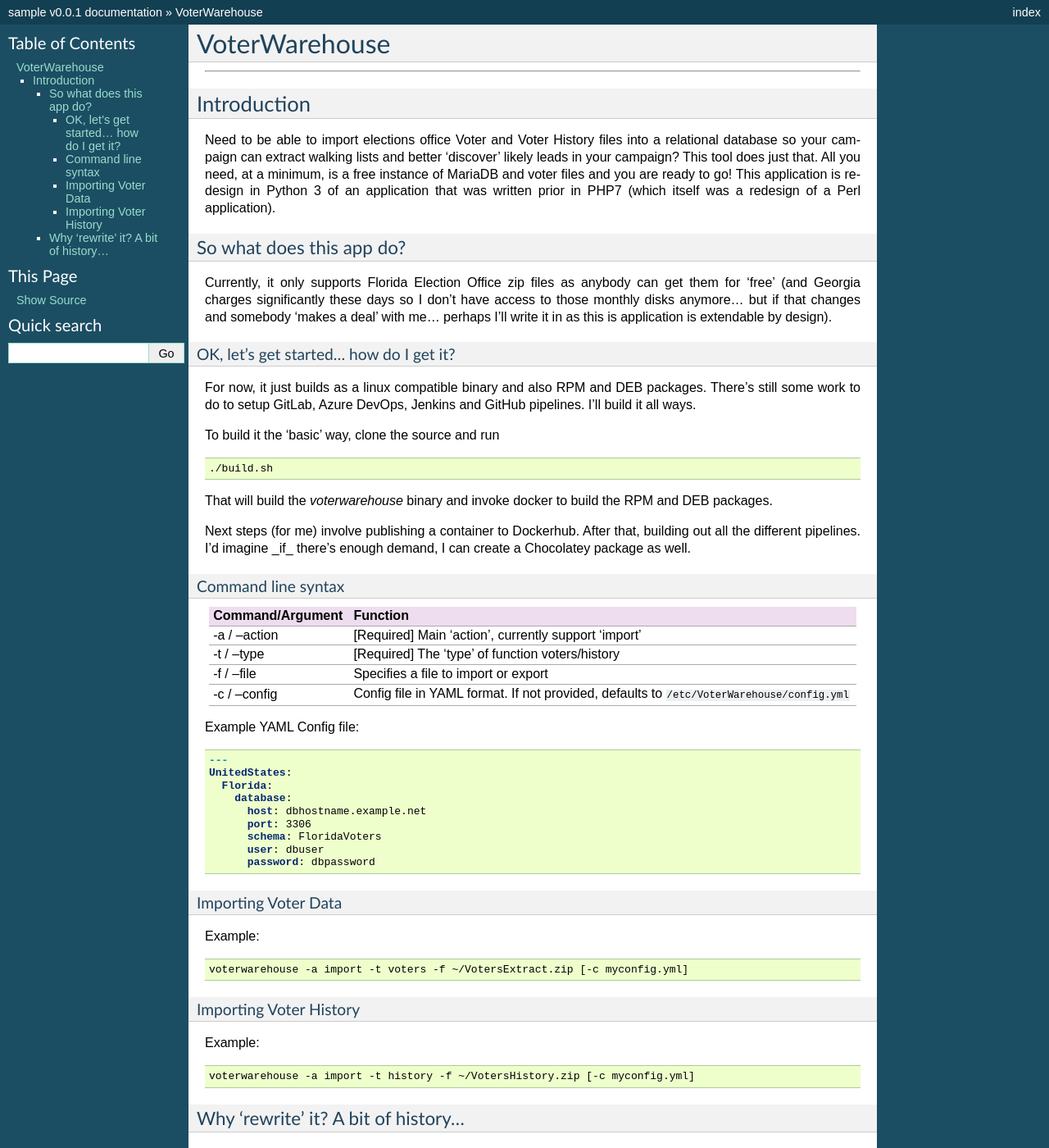
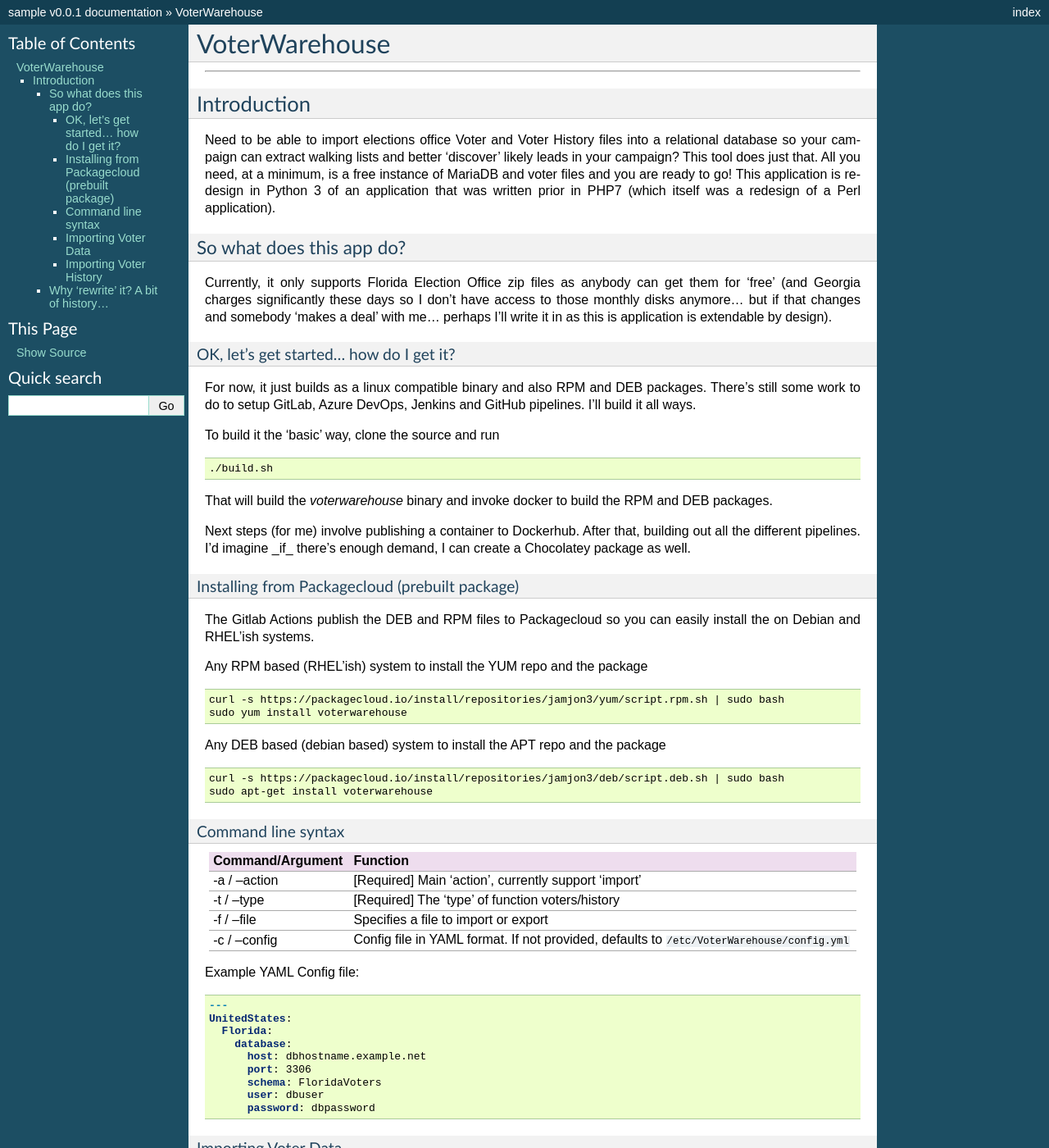
Before and after one commit to JamesJonesConsulting/VoterWarehouse, a Sphinx documentation site: the page built from docs/index.rst, in a window 1280 px wide and 1400 px high. Shown: the whole window at 82% size. Built offline with Sphinx 7.4.7, drawn with Linux system fonts in a browser that asks for light colours.

```diff
--- a/docs/index.rst
+++ b/docs/index.rst
@@ -42,6 +42,27 @@
 Next steps (for me) involve publishing a container to Dockerhub. After that, building
 out all the different pipelines. I'd imagine _if_ there's enough demand, I can
 create a Chocolatey package as well.
+
+Installing from Packagecloud (prebuilt package)
+^^^^^^^^^^^^^^^^^^^^^^^^^^^^^^^^^^^^^^^^^^^^^^^
+
+The Gitlab Actions publish the DEB and RPM files to Packagecloud so you can easily install the
+on Debian and RHEL'ish systems.
+
+Any RPM based (RHEL'ish) system to install the YUM repo and the package
+
+.. code:: commandline
+
+    curl -s https://packagecloud.io/install/repositories/jamjon3/yum/script.rpm.sh | sudo bash
+    sudo yum install voterwarehouse
+
+Any DEB based (debian based) system to install the APT repo and the package
+
+.. code:: commandline
+
+    curl -s https://packagecloud.io/install/repositories/jamjon3/deb/script.deb.sh | sudo bash
+    sudo apt-get install voterwarehouse
+
 
 Command line syntax
 ^^^^^^^^^^^^^^^^^^^
```
Also changed, not shown: README.rst (+21 -0 lines).
